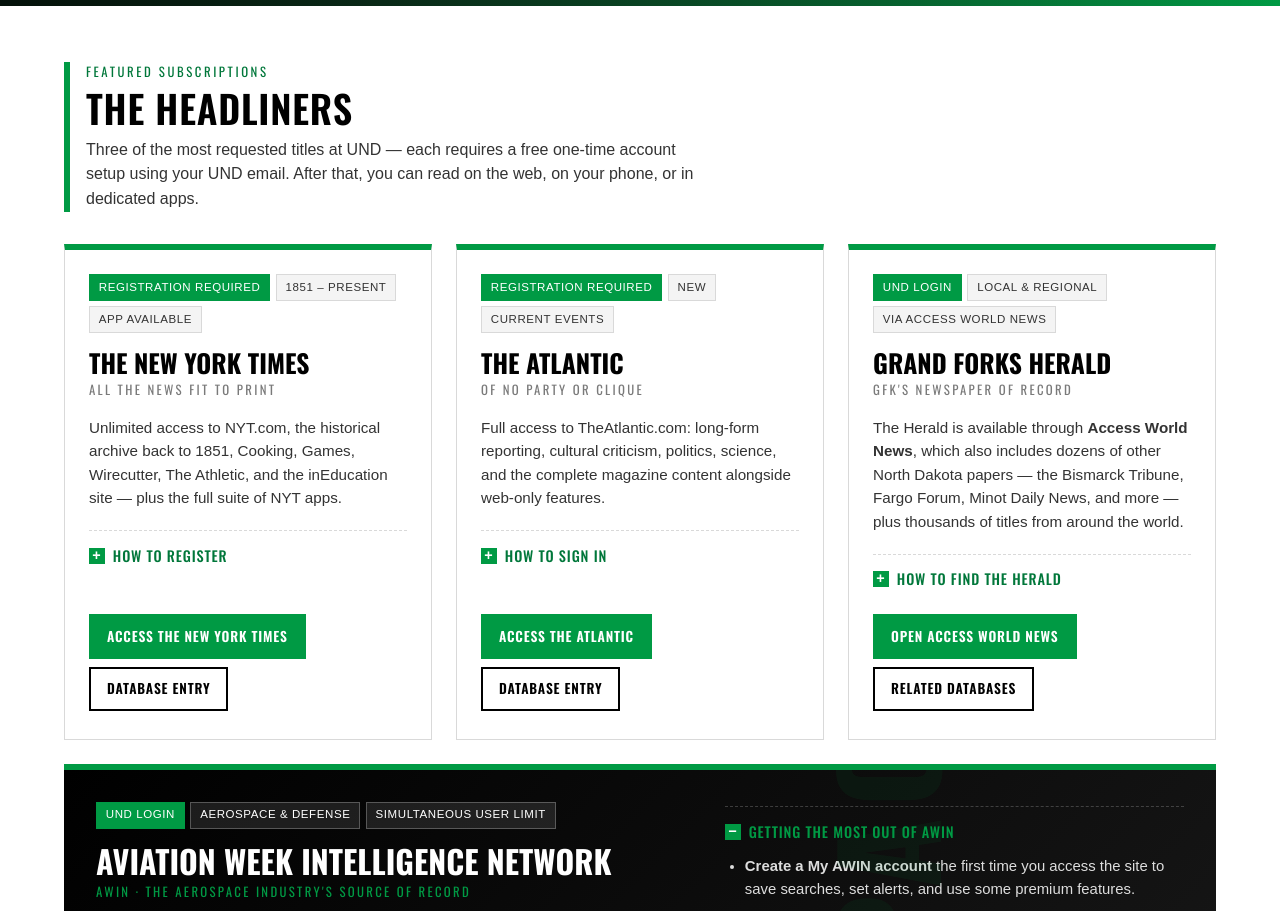
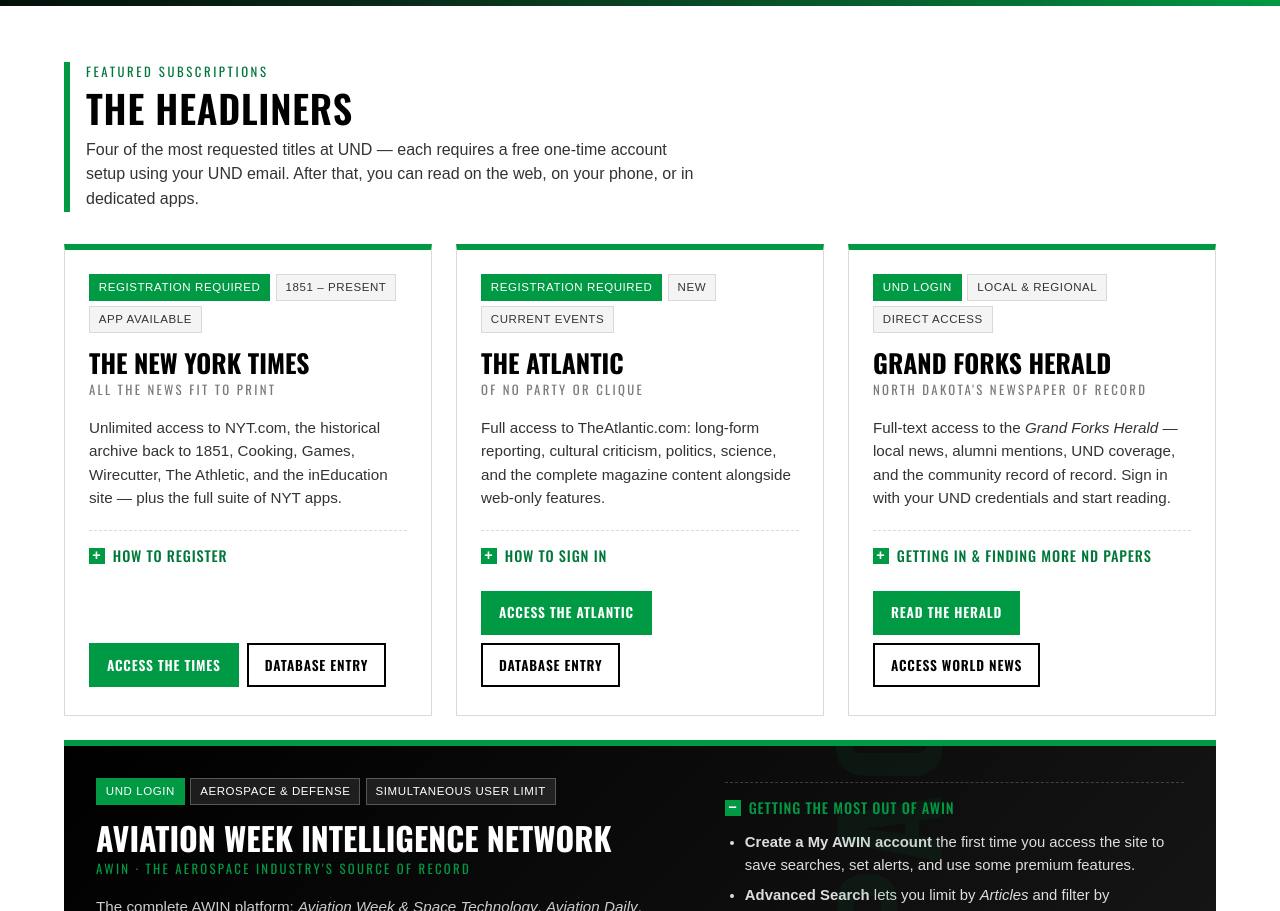
Before and after one commit to alfredhw/undnewspapers, a plain HTML site: page index.html in a window 1280 px wide. Shown: the part 640-1551 px from the top of the page. Drawn offline with nearby package versions, Linux system fonts and the light colour scheme.

Commit message:
Update index.html

```diff
--- a/index.html
+++ b/index.html
@@ -1,4 +1,3 @@
-
 <!DOCTYPE html>
 <html lang="en">
 <head>
@@ -523,14 +522,14 @@
   </div>
 </section>
 
-<!-- FEATURED: Three headline resources -->
+<!-- FEATURED: Four headline resources -->
 <section id="featured">
   <div class="container">
     <div class="section-head">
       <div class="eyebrow">Featured Subscriptions</div>
       <h2>The Headliners</h2>
       <p class="sub">
-        Three of the most requested titles at UND &mdash; each requires a free one-time account setup
+        Four of the most requested titles at UND &mdash; each requires a free one-time account setup
         using your UND email. After that, you can read on the web, on your phone, or in dedicated apps.
       </p>
     </div>
@@ -569,7 +568,7 @@
         </details>
 
         <div class="actions">
-          <a class="btn btn-primary" href="https://library.und.edu/db/new-york-times">Access The New York Times</a>
+          <a class="btn btn-primary" href="https://library.und.edu/db/new-york-times">Access The Times</a>
           <a class="btn btn-ghost" href="https://libguides.und.edu/az/new-york-times">Database Entry</a>
         </div>
       </article>
@@ -611,34 +610,33 @@
         <div class="meta">
           <span class="tag green">UND Login</span>
           <span class="tag">Local &amp; Regional</span>
-          <span class="tag">Via Access World News</span>
+          <span class="tag">Direct Access</span>
         </div>
         <div class="masthead">Grand Forks Herald</div>
-        <div class="subtitle">GFK's Newspaper of Record</div>
+        <div class="subtitle">North Dakota's Newspaper of Record</div>
         <p class="desc">
-          The Herald is available through <strong>Access World News</strong>, which also includes
-          dozens of other North Dakota papers &mdash; the Bismarck Tribune, Fargo Forum, Minot Daily News,
-          and more &mdash; plus thousands of titles from around the world.
+          Full-text access to the <em>Grand Forks Herald</em> &mdash; local news, alumni mentions,
+          UND coverage, and the community record of record. Sign in with your UND credentials
+          and start reading.
         </p>
 
         <details>
-          <summary>How to Find the Herald</summary>
+          <summary>Getting In &amp; Finding More ND Papers</summary>
           <ol>
-            <li>Click <strong>Open Access World News</strong> below.</li>
-            <li>Sign in with your UND credentials if prompted.</li>
-            <li>Use the <strong>Publications</strong> search to look up <em>Grand Forks Herald</em>,
-              or browse by <strong>North Dakota</strong> under State/Province.</li>
-            <li>Set up a saved search or email alert to track coverage of a specific topic.</li>
+            <li>Click <strong>Read the Herald</strong> below and sign in with your UND credentials if prompted.</li>
+            <li>Use the site's search to find articles by keyword, date, or section.</li>
+            <li>For <strong>other North Dakota papers</strong> &mdash; the Bismarck Tribune, Fargo Forum,
+              Minot Daily News, and dozens more &mdash; use <strong>Access World News</strong>.</li>
           </ol>
           <p style="margin-top:0.5rem; font-size:0.88rem;">
-            <strong>Tip:</strong> Access World News is excellent for local-history research, alumni
-            news, and tracking how a story developed across multiple ND outlets.
+            <strong>Tip:</strong> Access World News is excellent for local-history research and
+            tracking how a story developed across multiple ND outlets.
           </p>
         </details>
 
         <div class="actions">
-          <a class="btn btn-primary" href="https://library.und.edu/db/access-world-news">Open Access World News</a>
-          <a class="btn btn-ghost" href="https://libguides.und.edu/az/cfl">Related Databases</a>
+          <a class="btn btn-primary" href="https://library.und.edu/db/gfh">Read the Herald</a>
+          <a class="btn btn-ghost" href="https://library.und.edu/db/americas-news">Access World News</a>
         </div>
       </article>
 
@@ -682,7 +680,7 @@
           </details>
 
           <div class="actions">
-            <a class="btn btn-primary" href="https://library.und.edu/db/aviation-week">Access AWIN</a>
+            <a class="btn btn-primary" href="https://library.und.edu/db/awin">Access AWIN</a>
             <a class="btn btn-outline" href="https://libguides.und.edu/aviation">Aviation Research Guide</a>
           </div>
         </div>
@@ -710,7 +708,7 @@
         <div class="ql-title">All Newspapers &amp; Magazines</div>
         <div class="ql-desc">The full filtered list of every newspaper and popular-magazine database at UND.</div>
       </a>
-      <a class="ql-card" href="https://library.und.edu/db/access-world-news">
+      <a class="ql-card" href="https://library.und.edu/db/americas-news">
         <div class="ql-title">Access World News</div>
         <div class="ql-desc">Thousands of U.S. and international papers &mdash; including every major ND daily.</div>
       </a>
```
